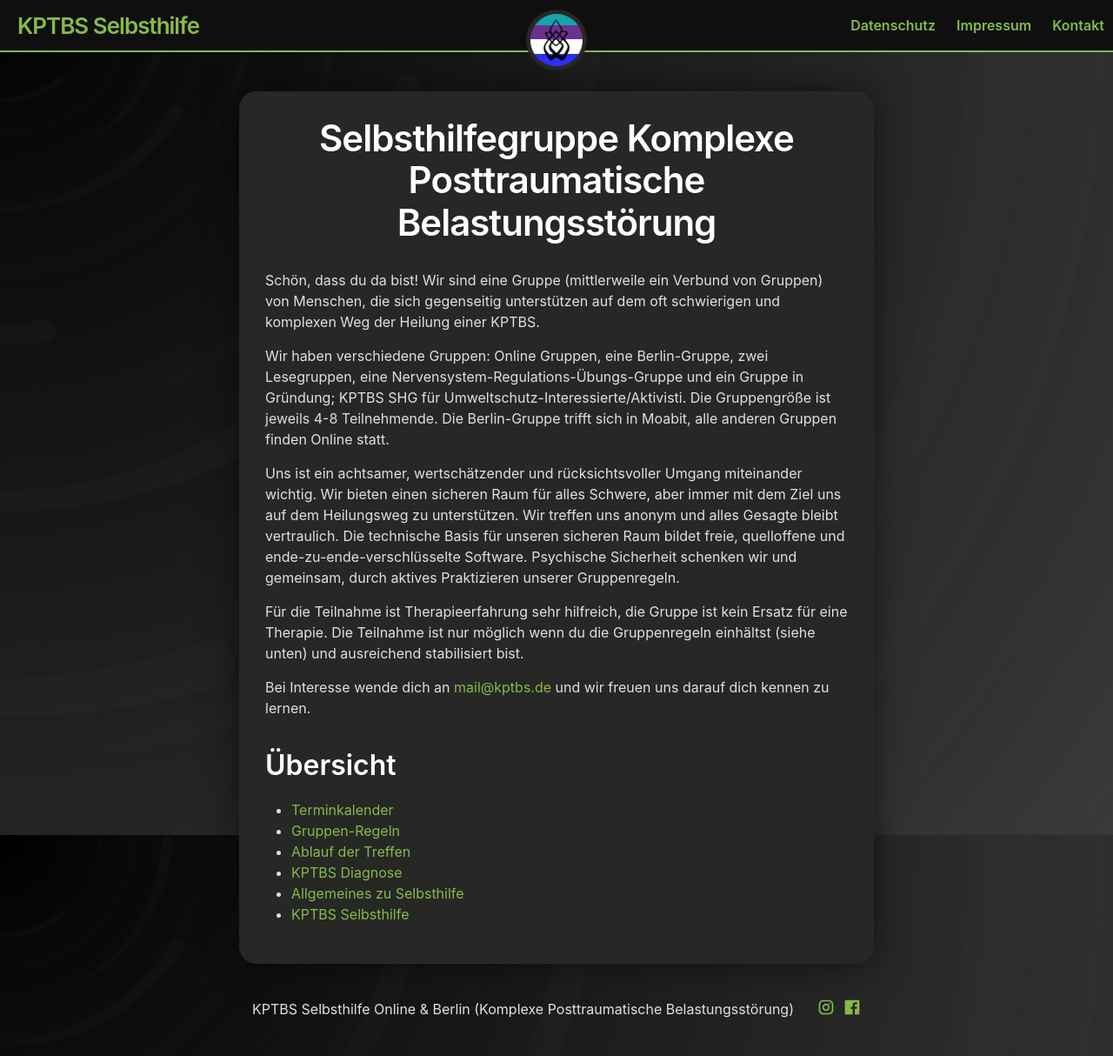
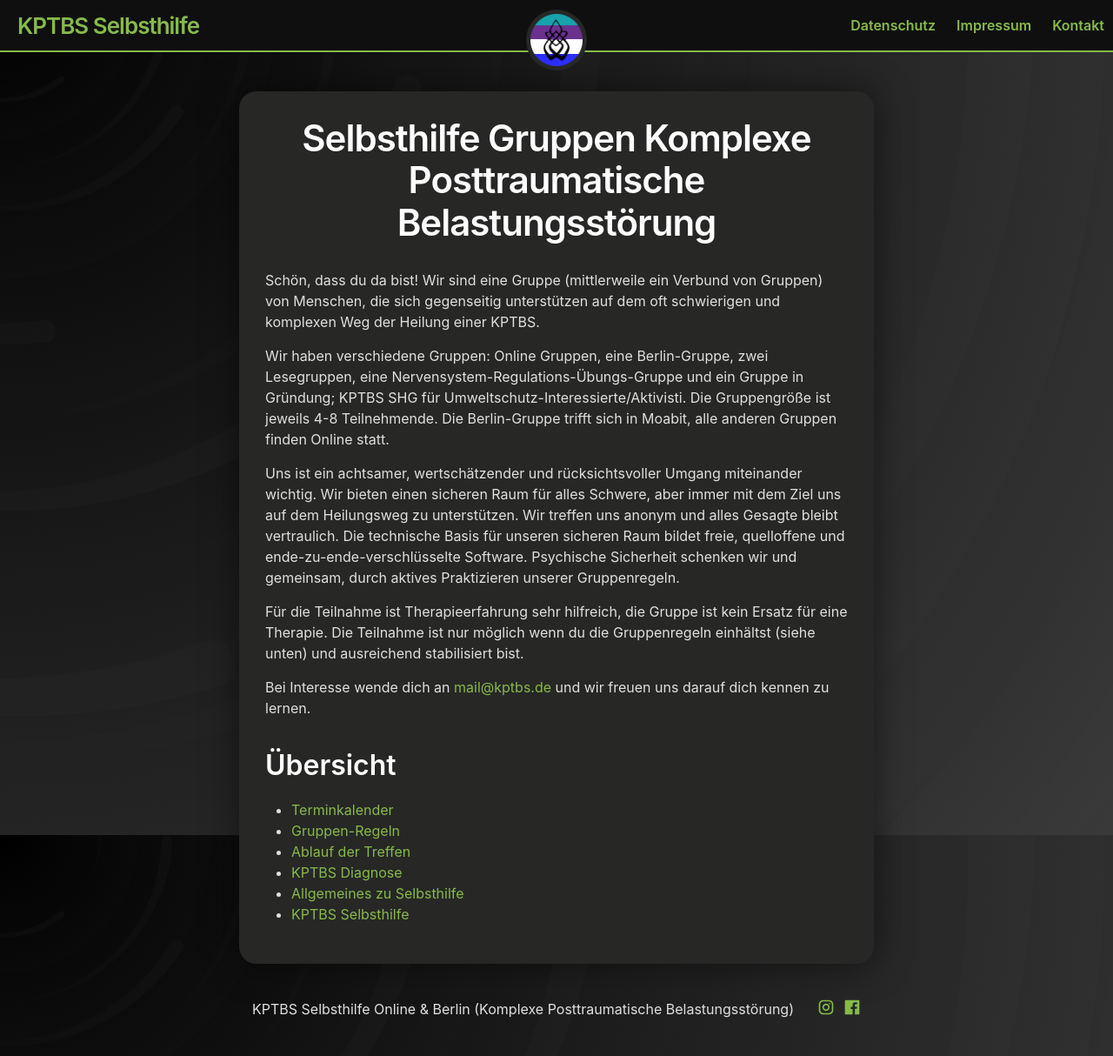
Before and after one commit to 3xz/k-ptbs, a Jekyll site: the page built from _posts/2023-07-18-willkommen.md, in a window 1280 px wide and 1214 px high. Shown: the whole window at 87% size. Built offline with Jekyll 4.4.1, drawn with Linux system fonts in a browser that asks for light colours.

Commit message:
Update 2023-07-18-willkommen.md

```diff
--- a/_posts/2023-07-18-willkommen.md
+++ b/_posts/2023-07-18-willkommen.md
@@ -1,6 +1,6 @@
 ---
 layout: post
-title: Selbsthilfegruppe Komplexe Posttraumatische Belastungsstörung
+title: Selbsthilfe Gruppen Komplexe Posttraumatische Belastungsstörung
 ---
 
 Schön, dass du da bist! Wir sind eine Gruppe (mittlerweile ein Verbund von Gruppen) von Menschen, die sich gegenseitig unterstützen auf dem oft schwierigen und komplexen Weg der Heilung einer KPTBS.
```
